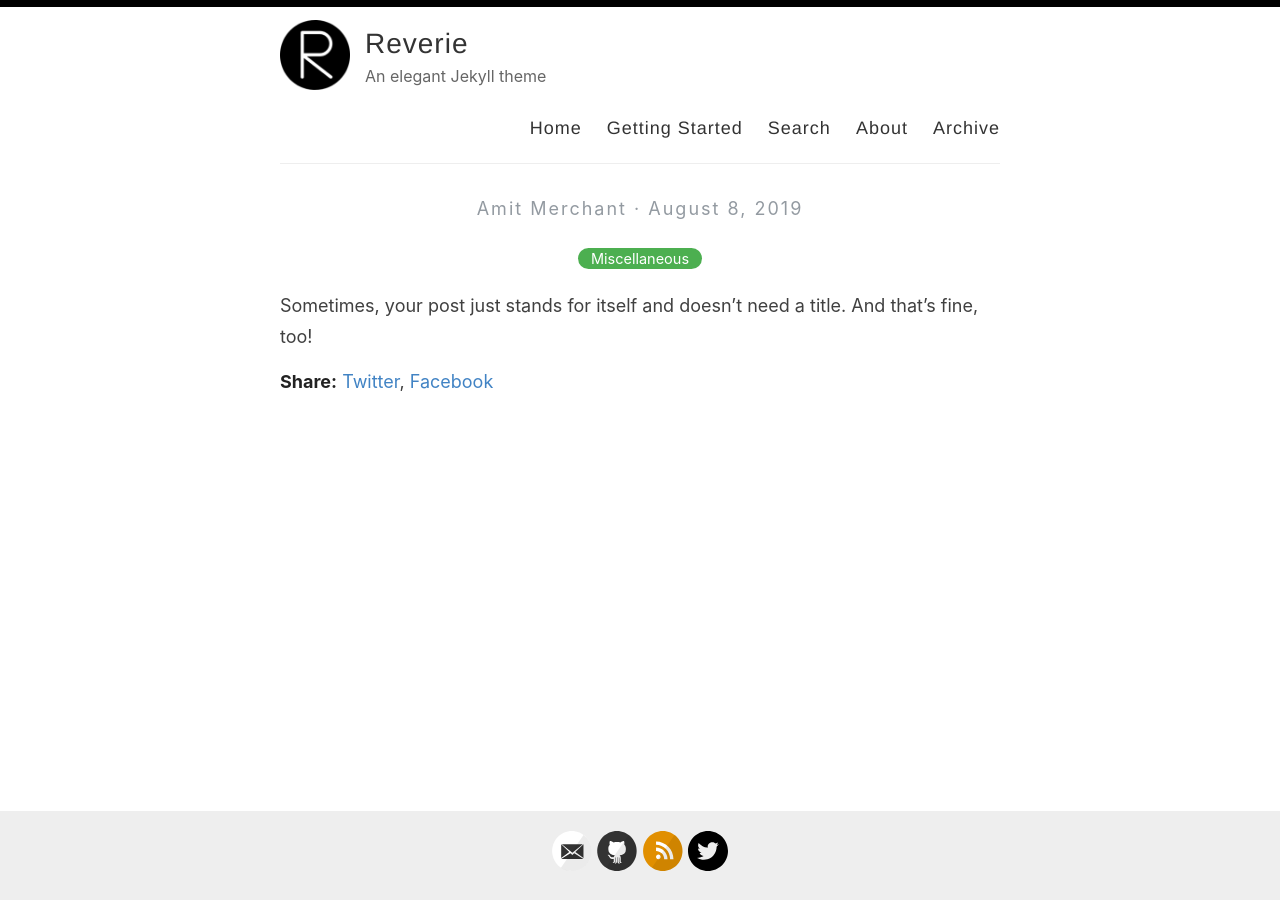
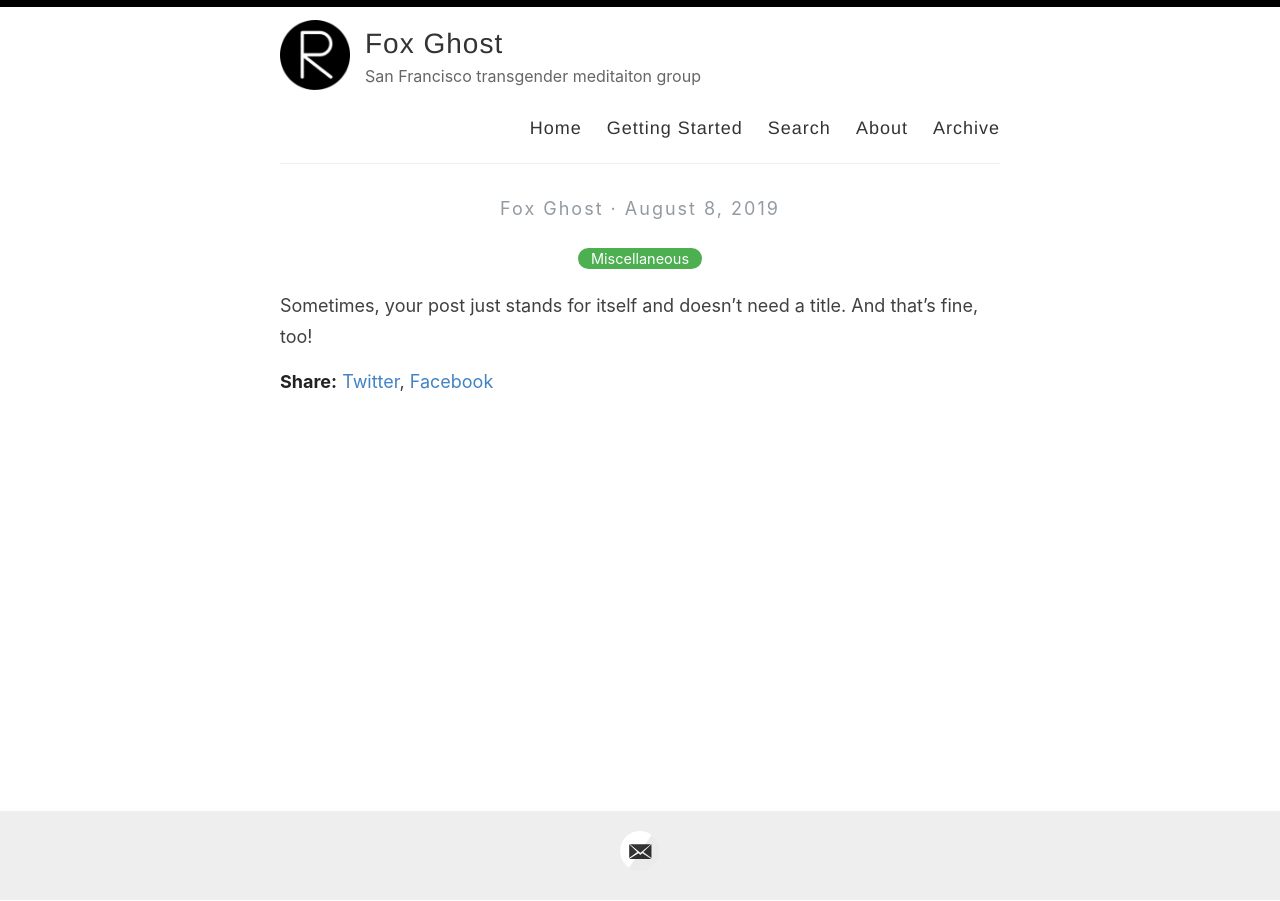
Before and after one commit to rykener/transsangha, a Jekyll site: the page built from _posts/2019-08-08-no-title-posts.md, in a window 1280 px wide. Built offline with Jekyll 4.4.1, drawn with Linux system fonts in a browser that asks for light colours.

Commit message:
update config

```diff
--- a/_config.yml
+++ b/_config.yml
@@ -3,13 +3,13 @@
 #
 
 # Name of your site (displayed in the header)
-name: Reverie
+name: Fox Ghost
 
 # Name of the author
-author: Amit Merchant
+author: Fox Ghost
 
 # Short bio or description (displayed in the header)
-description: An elegant Jekyll theme
+description: San Francisco transgender meditaiton group
 
 # URL of your avatar or profile pic (you could use your GitHub profile pic)
 avatar: /images/reverie.png
@@ -21,15 +21,15 @@ avatar: /images/reverie.png
 # Includes an icon in the footer for each username you enter
 footer-links:
   dribbble:
-  email: amit.d.merchant@gmail.com
+  email: contact@foxghost.org
   facebook:
   flickr:
-  github: amitmerchant1990/reverie
+  github:
   instagram:
   linkedin:
   pinterest:
-  rss: rss
-  twitter: amit_merchant
+  rss:
+  twitter:
   stackoverflow:
   youtube: # channel/<your_long_string> or user/<user-name>
   googleplus: # anything in your profile username that comes after plus.google.com/
@@ -41,21 +41,21 @@ footer-links:
 disqus:
 
 # Enter your Google Analytics web tracking code (e.g. UA-2110908-2) to activate tracking
-google_analytics: UA-43339302-11
+google_analytics:
 
 # For newer "GA4" analytics, use the following instead of the "UA" entry above
 #google_analytics_ga4: G-GABC1DEFG
 
 # Your website URL (e.g. http://amitmerchant1990.github.io or http://www.amitmerchant.com)
 # Used for Sitemap.xml and your RSS feed
-url: http://www.amitmerchant.com/reverie
-enforce_ssl: https://www.amitmerchant.com/reverie
+url: https://rykener.github.io/
+# enforce_ssl: https://www.amitmerchant.com/reverie
 
 # If you're hosting your site at a Project repository on GitHub pages
 # (http://yourusername.github.io/repository-name)
 # and NOT your User repository (http://yourusername.github.io)
 # then add in the baseurl here, like this: "/repository-name"
-baseurl: "/reverie"
+baseurl: "/foxghost"
 
 #
 # !! You don't need to change any of the configuration flags below !!
```
